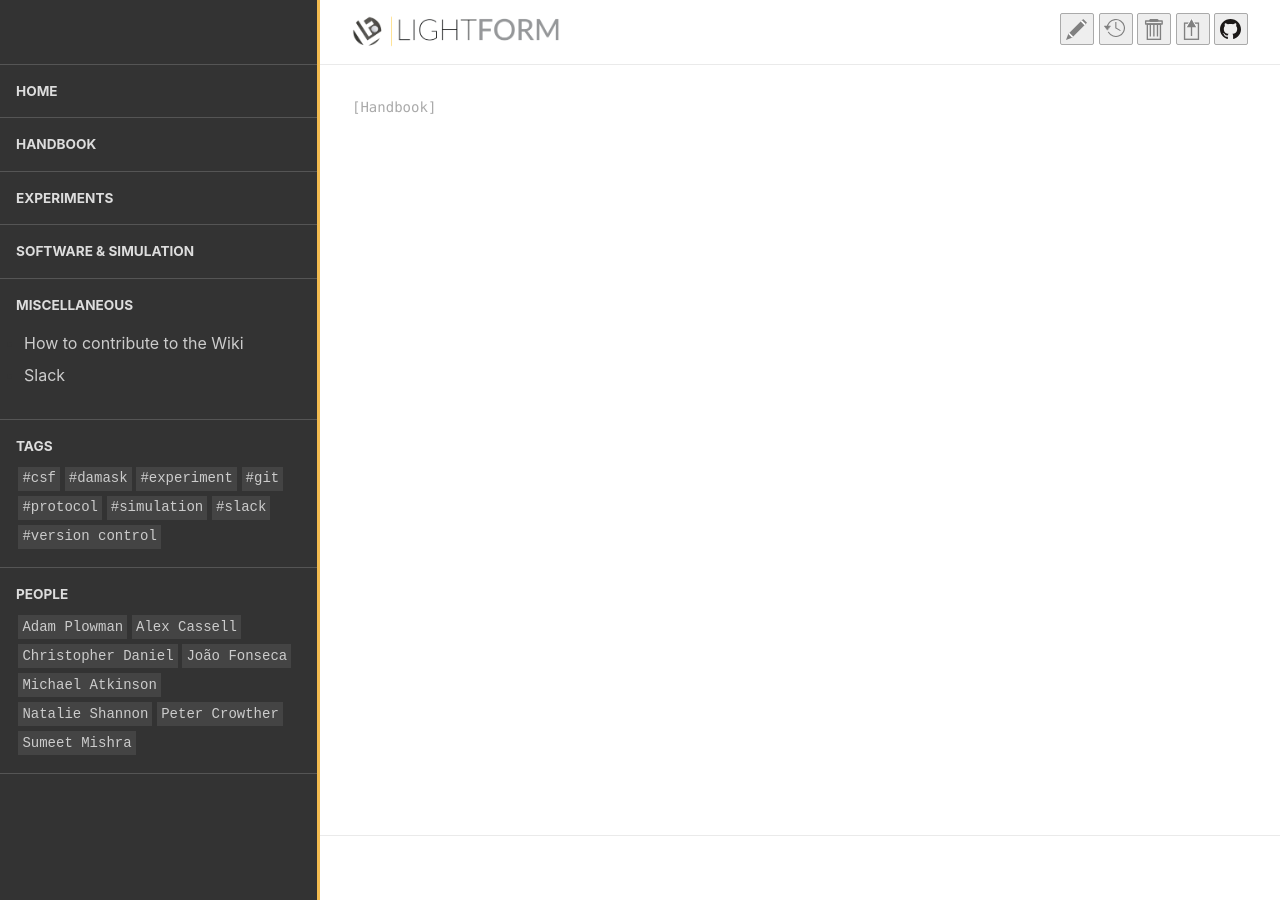
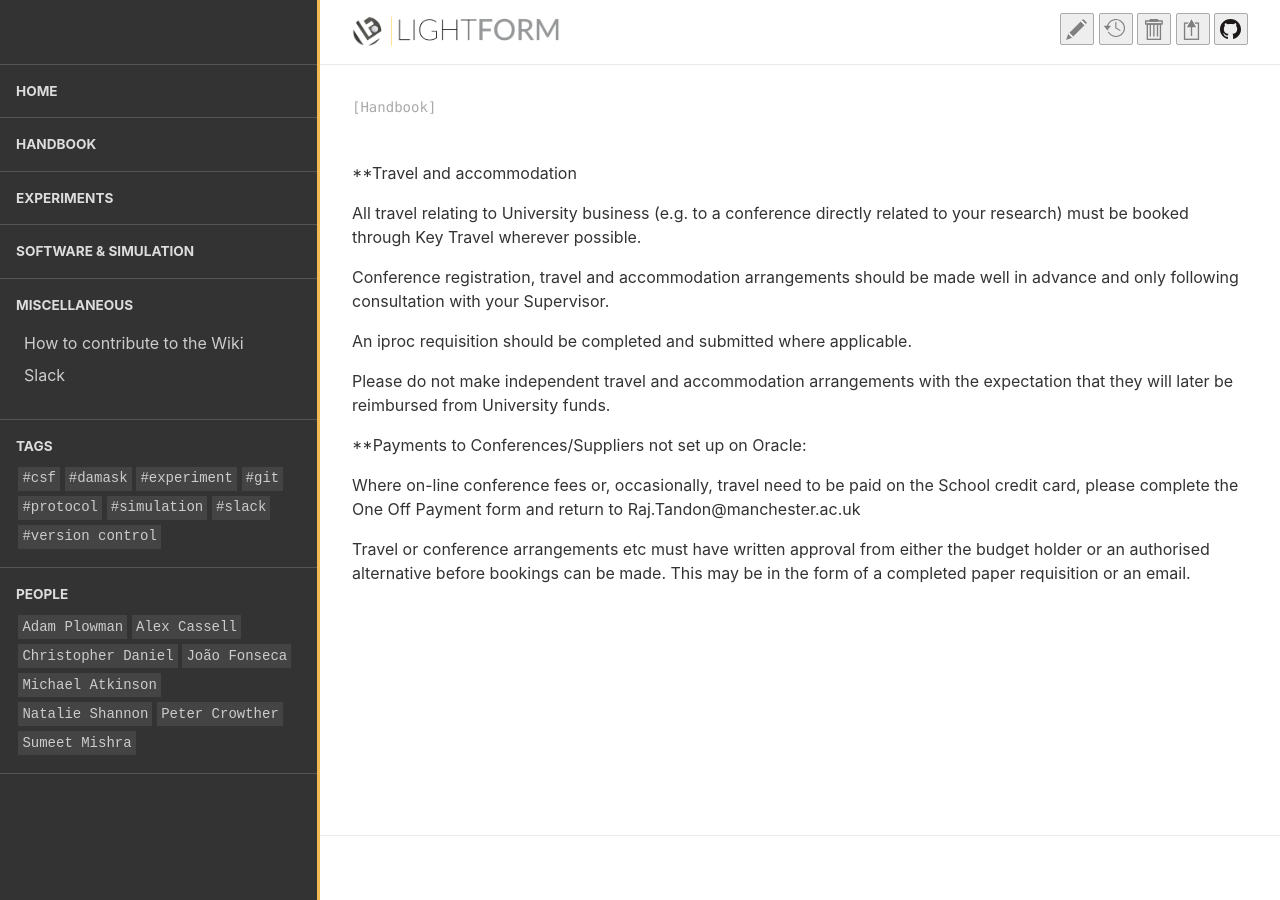
Before and after one commit to LightForm-group/wiki, a Jekyll site: the page built from collections/_handbook/Travel .md, in a window 1280 px wide. Built offline with Jekyll 4.4.1, drawn with Linux system fonts in a browser that asks for light colours.

Commit message:
Update Travel .md

```diff
--- a/collections/_handbook/Travel .md
+++ b/collections/_handbook/Travel .md
@@ -2,3 +2,19 @@
 Title:  Travel and Accommodation.md
 Author: Natalie Shannon
 ---
+
+**Travel and accommodation
+
+All travel relating to University business (e.g. to a conference directly related to your research) must be booked through Key Travel wherever possible.
+
+Conference registration, travel and accommodation arrangements should be made well in advance and only following consultation with your Supervisor.
+
+An iproc requisition should be completed and submitted where applicable.
+
+Please do not make independent travel and accommodation arrangements with the expectation that they will later be reimbursed from University funds.
+
+**Payments to Conferences/Suppliers not set up on Oracle:
+
+Where on-line conference fees or, occasionally, travel need to be paid on the School credit card, please complete the One Off Payment form and return to Raj.Tandon@manchester.ac.uk
+
+Travel or conference arrangements etc must have written approval from either the budget holder or an authorised alternative before bookings can be made. This may be in the form of a completed paper requisition or an email.
```
